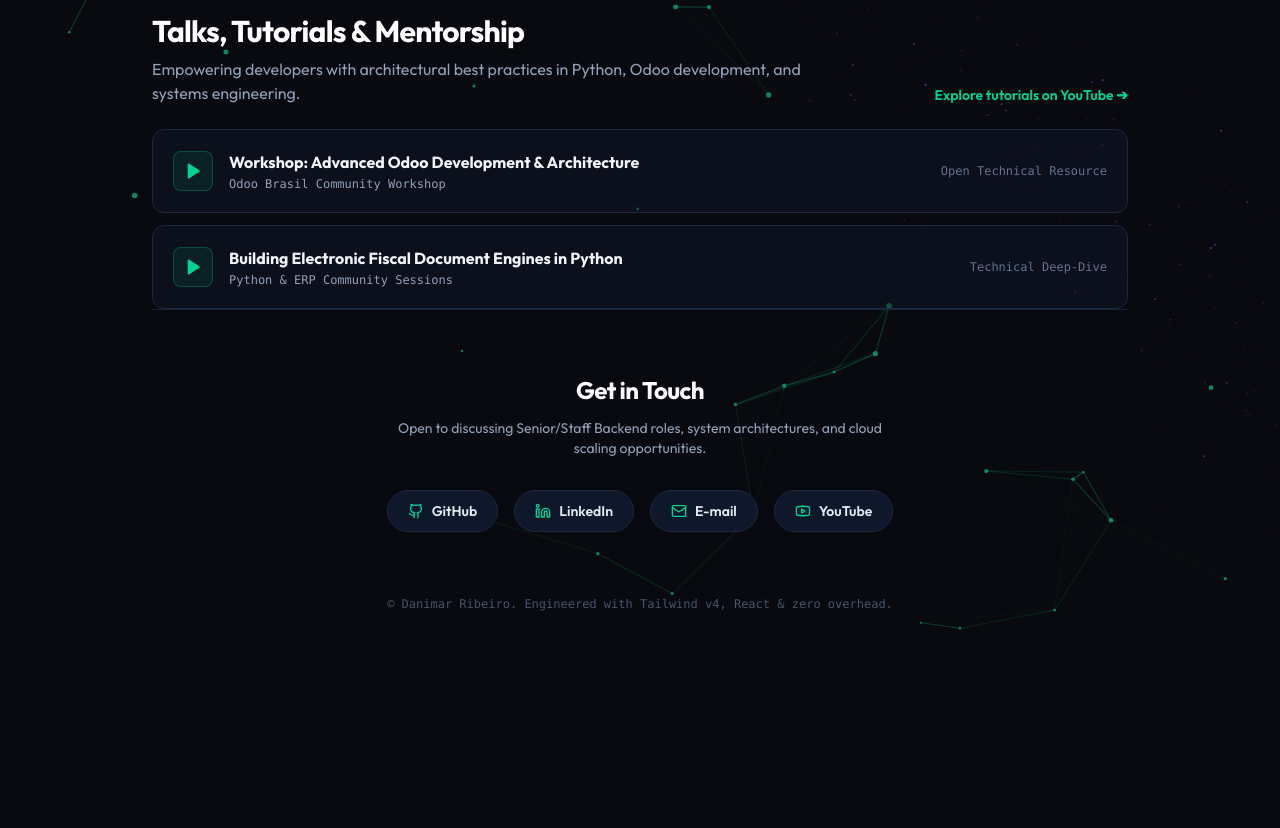
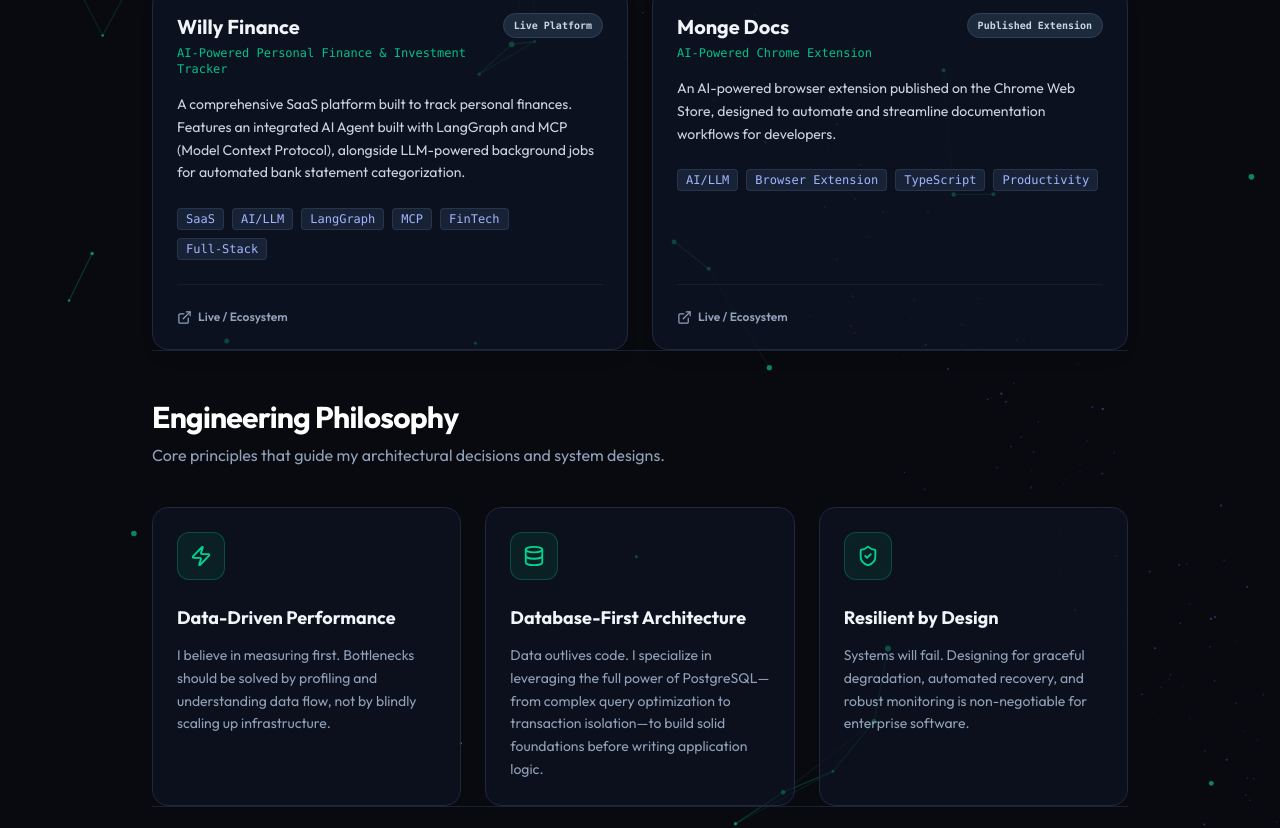
Before and after one commit to danimaribeiro/danimaribeiro.github.io, a React (Vite) app: page / in a window 1280 px wide. Shown: the part 1440-2268 px from the top of the page. Before the commit the page ends 2116 px from the top, so only its background shows below. Built offline with nearby package versions, Linux system fonts and the light colour scheme.

Commit message:
feat: update portfolio projects, AI experience, and engineering principles

```diff
--- a/src/data/content.ts
+++ b/src/data/content.ts
@@ -8,12 +8,10 @@
   stats?: string;
 }
 
-export interface Talk {
+export interface EngineeringPrinciple {
   title: string;
-  event: string;
-  date: string;
-  url: string;
-  type: 'video' | 'conference' | 'workshop';
+  description: string;
+  icon: 'Zap' | 'Code' | 'ShieldCheck' | 'Database';
 }
 
 export interface Experience {
@@ -49,12 +47,10 @@
     subtitle: string;
     items: Project[];
   };
-  talksAndVideos: {
+  engineeringPrinciples: {
     title: string;
     subtitle: string;
-    channelLinkText: string;
-    channelUrl: string;
-    items: Talk[];
+    items: EngineeringPrinciple[];
   };
   resumePage: {
     title: string;
@@ -119,28 +115,43 @@
           tags: ["Rust", "Zig", "C++", "C", "Database Internals", "B-Tree Storage"],
           githubUrl: "https://github.com/danimaribeiro/droid",
           stats: "Current R&D Focus"
+        },
+        {
+          title: "Willy Finance",
+          subtitle: "AI-Powered Personal Finance & Investment Tracker",
+          description: "A comprehensive SaaS platform built to track personal finances. Features an integrated AI Agent built with LangGraph and MCP (Model Context Protocol), alongside LLM-powered background jobs for automated bank statement categorization.",
+          tags: ["SaaS", "AI/LLM", "LangGraph", "MCP", "FinTech", "Full-Stack"],
+          demoUrl: "https://www.willyfinance.com",
+          stats: "Live Platform"
+        },
+        {
+          title: "Monge Docs",
+          subtitle: "AI-Powered Chrome Extension",
+          description: "An AI-powered browser extension published on the Chrome Web Store, designed to automate and streamline documentation workflows for developers.",
+          tags: ["AI/LLM", "Browser Extension", "TypeScript", "Productivity"],
+          demoUrl: "https://chromewebstore.google.com/detail/monge-docs-ai-documentati/ncolfoambfnfgiopbmfophmjejaaalom",
+          stats: "Published Extension"
         }
       ]
     },
-    talksAndVideos: {
-      title: "Talks, Tutorials & Mentorship",
-      subtitle: "Empowering developers with architectural best practices in Python, Odoo development, and systems engineering.",
-      channelLinkText: "Explore tutorials on YouTube ➔",
-      channelUrl: "https://www.youtube.com/@DanimarRibeiro",
+    engineeringPrinciples: {
+      title: "Engineering Philosophy",
+      subtitle: "Core principles that guide my architectural decisions and system designs.",
       items: [
         {
-          title: "Workshop: Advanced Odoo Development & Architecture",
-          event: "Odoo Brasil Community Workshop",
-          date: "Open Technical Resource",
-          url: "https://github.com/danimaribeiro/workshop-odoo-development",
-          type: "workshop"
+          title: "Data-Driven Performance",
+          description: "I believe in measuring first. Bottlenecks should be solved by profiling and understanding data flow, not by blindly scaling up infrastructure.",
+          icon: "Zap"
         },
         {
-          title: "Building Electronic Fiscal Document Engines in Python",
-          event: "Python & ERP Community Sessions",
-          date: "Technical Deep-Dive",
-          url: "https://github.com/danimaribeiro/odoo-brazil-eletronic-documents",
-          type: "video"
+          title: "Database-First Architecture",
+          description: "Data outlives code. I specialize in leveraging the full power of PostgreSQL—from complex query optimization to transaction isolation—to build solid foundations before writing application logic.",
+          icon: "Database"
+        },
+        {
+          title: "Resilient by Design",
+          description: "Systems will fail. Designing for graceful degradation, automated recovery, and robust monitoring is non-negotiable for enterprise software.",
+          icon: "ShieldCheck"
         }
       ]
     },
@@ -305,28 +316,43 @@
           tags: ["Rust", "Zig", "C++", "C", "Database Internals"],
           githubUrl: "https://github.com/danimaribeiro/droid",
           stats: "Pesquisa & Estudo Atual"
+        },
+        {
+          title: "Willy Finance",
+          subtitle: "Plataforma de Finanças & Investimentos com IA",
+          description: "SaaS de controle financeiro inteligente. Conta com um Agente de IA integrado construído usando LangGraph e MCP (Model Context Protocol), além de background jobs com LLMs para categorização automática de extratos bancários.",
+          tags: ["SaaS", "AI/LLM", "LangGraph", "MCP", "FinTech", "Full-Stack"],
+          demoUrl: "https://www.willyfinance.com/pt/",
+          stats: "Em Produção"
+        },
+        {
+          title: "Monge Docs",
+          subtitle: "Extensão do Chrome com IA",
+          description: "Extensão para o Google Chrome com Inteligência Artificial integrada e publicada na Web Store, focada em automatizar e otimizar fluxos de documentação para desenvolvedores.",
+          tags: ["AI/LLM", "Chrome Extension", "TypeScript", "Produtividade"],
+          demoUrl: "https://chromewebstore.google.com/detail/monge-docs-ai-documentati/ncolfoambfnfgiopbmfophmjejaaalom",
+          stats: "Publicada na Store"
         }
       ]
     },
-    talksAndVideos: {
-      title: "Palestras, Tutoriais & Mentorias",
-      subtitle: "Capacitação da comunidade em arquiteturas Python escaláveis e melhores práticas no Odoo.",
-      channelLinkText: "Assistir vídeos no YouTube ➔",
-      channelUrl: "https://www.youtube.com/@DanimarRibeiro",
+    engineeringPrinciples: {
+      title: "Filosofia de Engenharia",
+      subtitle: "Princípios fundamentais que guiam minhas decisões de arquitetura e design de sistemas.",
       items: [
         {
-          title: "Workshop: Desenvolvimento Avançado e Arquitetura no Odoo",
-          event: "Odoo Brasil Community Workshop",
-          date: "Capacitação Técnica",
-          url: "https://github.com/danimaribeiro/workshop-odoo-development",
-          type: "workshop"
+          title: "Performance Guiada por Dados",
+          description: "Acredito em medir antes de otimizar. Gargalos devem ser resolvidos perfilando o fluxo de dados, e não apenas escalando infraestrutura às cegas.",
+          icon: "Zap"
         },
         {
-          title: "Construindo Motores para Documentos Fiscais Eletrônicos em Python",
-          event: "Sessões da Comunidade Python & ERP",
-          date: "Apresentação Técnica",
-          url: "https://github.com/danimaribeiro/odoo-brazil-eletronic-documents",
-          type: "video"
+          title: "Arquitetura Database-First",
+          description: "Os dados sobrevivem ao código. Sou especialista em extrair o máximo do PostgreSQL — de otimizações de queries a isolamento de transações — criando bases sólidas antes mesmo de escrever regras de negócio.",
+          icon: "Database"
+        },
+        {
+          title: "Resiliência por Design",
+          description: "Sistemas falham. Projetar para degradação graciosa, recuperação automatizada e monitoramento robusto é inegociável em software corporativo.",
+          icon: "ShieldCheck"
         }
       ]
     },
--- a/src/pages/Home.tsx
+++ b/src/pages/Home.tsx
@@ -1,6 +1,6 @@
 import React from 'react';
 import { motion } from 'framer-motion';
-import { Github, ExternalLink, Play, Mail, Linkedin, Youtube, ArrowRight } from 'lucide-react';
+import { ArrowRight, Mail, Zap, Code, ShieldCheck, Database, Github, ExternalLink, Linkedin, Youtube } from 'lucide-react';
 import { Content } from '../data/content';
 import { WaveBackground } from '../components/WaveBackground';
 import { ConstellationBackground } from '../components/ConstellationBackground';
@@ -11,7 +11,7 @@
 }
 
 export const Home: React.FC<HomeProps> = ({ content, onNavigateToResume }) => {
-  const { hero, projects, talksAndVideos, contact } = content;
+  const { hero, projects, engineeringPrinciples, contact } = content;
 
   return (
     <div className="w-full pb-8">
@@ -155,54 +155,37 @@
         </div>
       </section>
 
-      {/* TALKS & VIDEOS */}
+      {/* ENGINEERING PRINCIPLES */}
       <section className="space-y-6 relative z-10">
-        <div className="border-t border-slate-800/80 pt-12 flex flex-col sm:flex-row sm:items-end justify-between gap-4">
-          <div>
-            <h2 className="text-2xl sm:text-3xl font-bold tracking-tight text-white mb-2">
-              {talksAndVideos.title}
-            </h2>
-            <p className="text-slate-400 text-base max-w-2xl">
-              {talksAndVideos.subtitle}
-            </p>
+        <div className="border-t border-slate-800/80 pt-12">
+          <h2 className="text-2xl sm:text-3xl font-bold tracking-tight text-white mb-2">
+            {engineeringPrinciples.title}
+          </h2>
+          <p className="text-slate-400 text-base max-w-2xl mb-10">
+            {engineeringPrinciples.subtitle}
+          </p>
+
+          <div className="grid grid-cols-1 md:grid-cols-3 gap-6">
+            {engineeringPrinciples.items.map((item, idx) => (
+              <div
+                key={idx}
+                className="group flex flex-col p-6 rounded-2xl bg-slate-900/50 hover:bg-slate-900 border border-slate-800 hover:border-emerald-500/50 transition-all hover:-translate-y-1"
+              >
+                <div className="w-12 h-12 rounded-xl bg-emerald-500/10 border border-emerald-500/30 flex items-center justify-center mb-6 group-hover:scale-110 group-hover:bg-emerald-500/20 transition-all">
+                  {item.icon === 'Zap' && <Zap size={22} className="text-emerald-400" />}
+                  {item.icon === 'Code' && <Code size={22} className="text-emerald-400" />}
+                  {item.icon === 'ShieldCheck' && <ShieldCheck size={22} className="text-emerald-400" />}
+                  {item.icon === 'Database' && <Database size={22} className="text-emerald-400" />}
+                </div>
+                <h4 className="font-bold text-slate-100 text-lg mb-3">
+                  {item.title}
+                </h4>
+                <p className="text-sm text-slate-400 leading-relaxed">
+                  {item.description}
+                </p>
+              </div>
+            ))}
           </div>
-          <a
-            href={talksAndVideos.channelUrl}
-            target="_blank"
-            rel="noopener noreferrer"
-            className="inline-flex items-center gap-2 text-sm font-semibold text-emerald-400 hover:text-emerald-300 transition-colors whitespace-nowrap"
-          >
-            <span>{talksAndVideos.channelLinkText}</span>
-          </a>
-        </div>
-
-        <div className="space-y-3">
-          {talksAndVideos.items.map((item, idx) => (
-            <a
-              key={idx}
-              href={item.url}
-              target="_blank"
-              rel="noopener noreferrer"
-              className="group flex flex-col sm:flex-row sm:items-center justify-between p-4 sm:p-5 rounded-xl bg-slate-900/50 hover:bg-slate-900 border border-slate-800 hover:border-emerald-500/50 transition-all hover:translate-x-1"
-            >
-              <div className="flex items-center gap-4">
-                <div className="w-10 h-10 rounded-lg bg-emerald-500/10 border border-emerald-500/30 flex items-center justify-center text-emerald-400 shrink-0 group-hover:bg-emerald-500 group-hover:text-slate-950 transition-all">
-                  <Play size={18} className="fill-current" />
-                </div>
-                <div>
-                  <h4 className="font-bold text-slate-100 group-hover:text-emerald-400 transition-colors">
-                    {item.title}
-                  </h4>
-                  <p className="text-xs font-mono text-slate-400 mt-0.5">
-                    {item.event}
-                  </p>
-                </div>
-              </div>
-              <span className="text-xs font-mono text-slate-500 sm:text-right mt-2 sm:mt-0">
-                {item.date}
-              </span>
-            </a>
-          ))}
         </div>
       </section>
 
```
